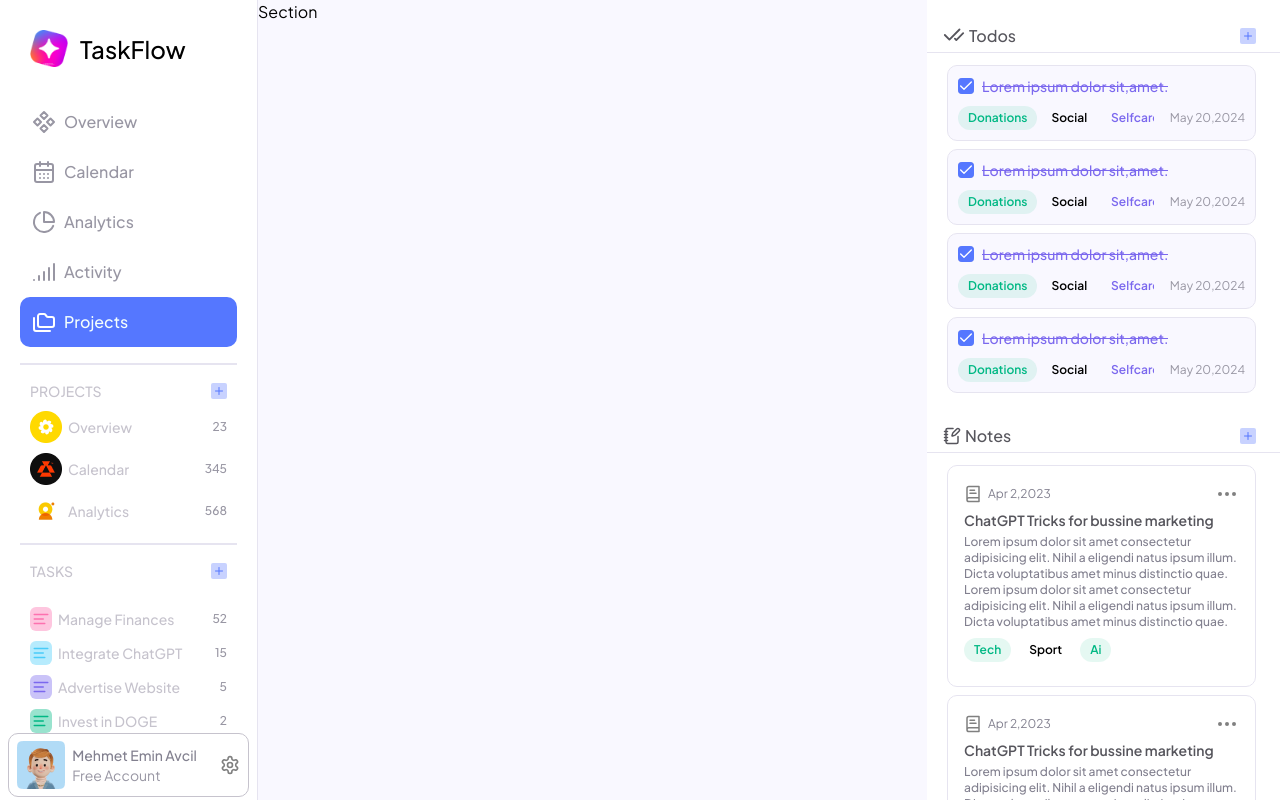
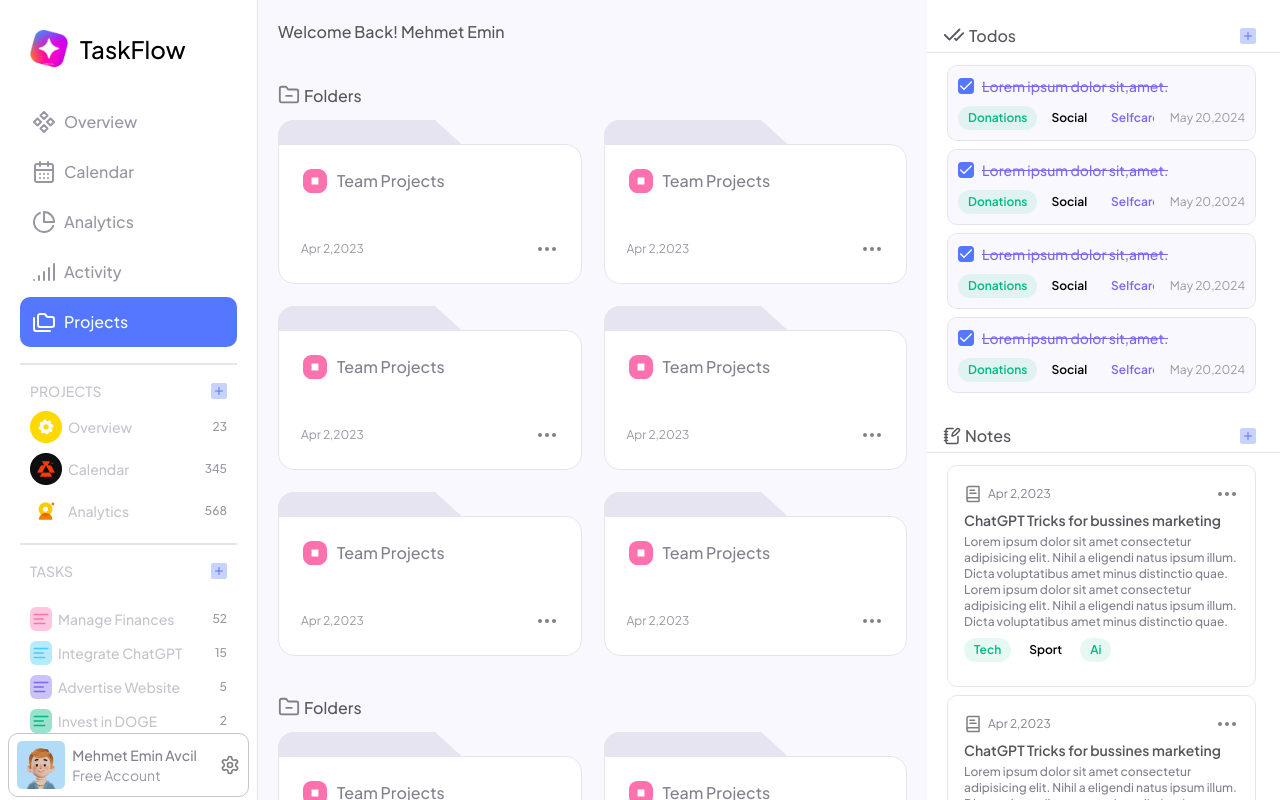
Before and after one commit to mehmeteminavcil/project-management-app, a React (Vite) app in the folder frontend/: page / in a window 1280 px wide. Built offline with nearby package versions, Linux system fonts and the light colour scheme.

Commit message:
folderSection and Folder

```diff
--- a/frontend/src/App.tsx
+++ b/frontend/src/App.tsx
@@ -1,11 +1,12 @@
 import RightMenu from "./components/RightMenu";
 import Sidebar from "./components/Sidebar/Sidebar";
+import Home from "./pages/Home";
 
 const App = () => {
   return (
     <div className="w-full h-[100vh] flex justify-between">
       <Sidebar />
-      <div className="flex-1 bg-body">Section</div>
+      <Home />
       <RightMenu />
     </div>
   );
--- /dev/null
+++ b/frontend/src/components/Folder.tsx
@@ -0,0 +1,29 @@
+import { Ellipsis } from "lucide-react";
+
+const Folder = () => {
+  return (
+    <div className="relative mt-6">
+      <div className="z-10 flex flex-col h-[140px] justify-between bg-[#fff] p-[22px] rounded-tl-none  border relative border-gray-5  rounded-2xl">
+        <div className="flex items-center gap-2">
+          <svg width="28" height="28" viewBox="0 0 28 28" fill="none">
+            <path
+              fill-rule="evenodd"
+              clip-rule="evenodd"
+              d="M2 10.5714C2 5.83756 5.83756 2 10.5714 2H17.4286C22.1624 2 26 5.83756 26 10.5714V17.4286C26 22.1624 22.1624 26 17.4286 26H10.5714C5.83756 26 2 22.1624 2 17.4286V10.5714ZM10.5714 10.5714H17.4286V17.4286H10.5714V10.5714Z"
+              className="fill-pink"
+            />
+          </svg>
+          <h3 className="font-medium text-gray-2">Team Projects</h3>
+        </div>
+        <div className="flex items-center justify-between">
+          <span className="text-xs text-gray-3">Apr 2,2023</span>
+          <Ellipsis color="gray" />
+        </div>
+      </div>
+      {/* folder shape border change later */}
+      <span className="absolute  left-0  -top-6 rounded-l-2xl border-t-[0] border-gray-5 w-[70%] border border-b-[50px]  border-r-[transparent] border-l-[25px] border-r-[55px]"></span>
+    </div>
+  );
+};
+
+export default Folder;
--- /dev/null
+++ b/frontend/src/components/FoldersSection.tsx
@@ -0,0 +1,23 @@
+import { FolderMinus } from "lucide-react";
+import Folder from "./Folder";
+
+const FoldersSection = () => {
+  return (
+    <div>
+      <div className="flex gap-1 mb-3 ">
+        <FolderMinus color="gray" size={22} />
+        <h2 className="font-medium text-gray-1">Folders</h2>
+      </div>
+      <div className="grid gap-[22px] grid-cols-[repeat(auto-fill,minmax(250px,1fr))]">
+        <Folder />
+        <Folder />
+        <Folder />
+        <Folder />
+        <Folder />
+        <Folder />
+      </div>
+    </div>
+  );
+};
+
+export default FoldersSection;
--- a/frontend/src/components/RightMenu/NotesCard.tsx
+++ b/frontend/src/components/RightMenu/NotesCard.tsx
@@ -12,7 +12,7 @@ const NotesCard = () => {
         <Ellipsis color="gray" />
       </div>
       <h4 className="my-1 text-sm font-semibold text-gray-1">
-        ChatGPT Tricks for bussine marketing
+        ChatGPT Tricks for bussines marketing
       </h4>
       <p className="text-xs font-medium text-gray-2">
         Lorem ipsum dolor sit amet consectetur adipisicing elit. Nihil a
--- /dev/null
+++ b/frontend/src/pages/Home.tsx
@@ -0,0 +1,18 @@
+import FoldersSection from "../components/FoldersSection";
+
+const Home = () => {
+  return (
+    <div className="flex flex-col flex-1 bg-body">
+      <div className="sticky top-0 z-20 p-5 border-gray-4 bg-body">
+        <h2 className="font-medium text-gray-1">Welcome Back! Mehmet Emin</h2>
+      </div>
+      <div className="flex flex-col gap-10 p-5 overflow-y-auto">
+        <FoldersSection />
+        <FoldersSection />
+        <FoldersSection />
+      </div>
+    </div>
+  );
+};
+
+export default Home;
```
Also changed, not shown: frontend/src/assets/pomelo.svg (added).
